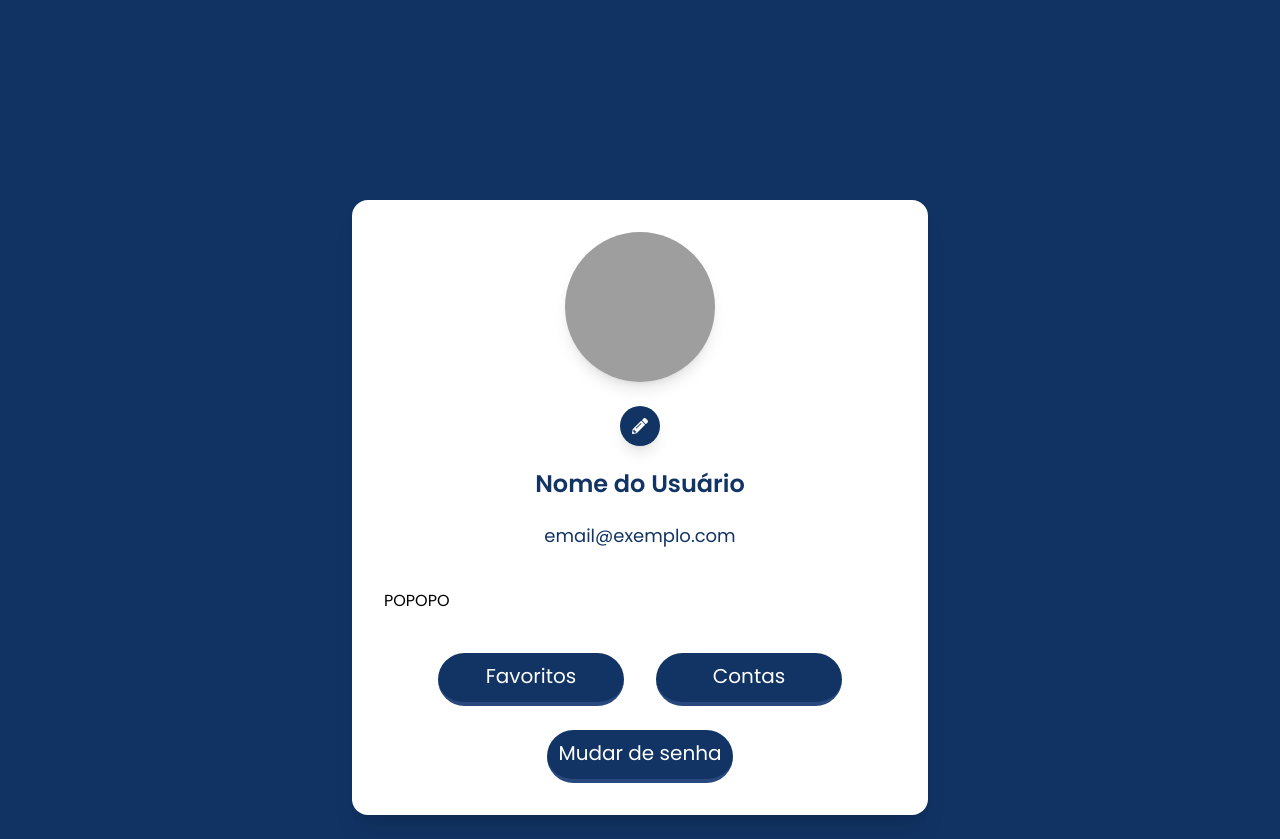
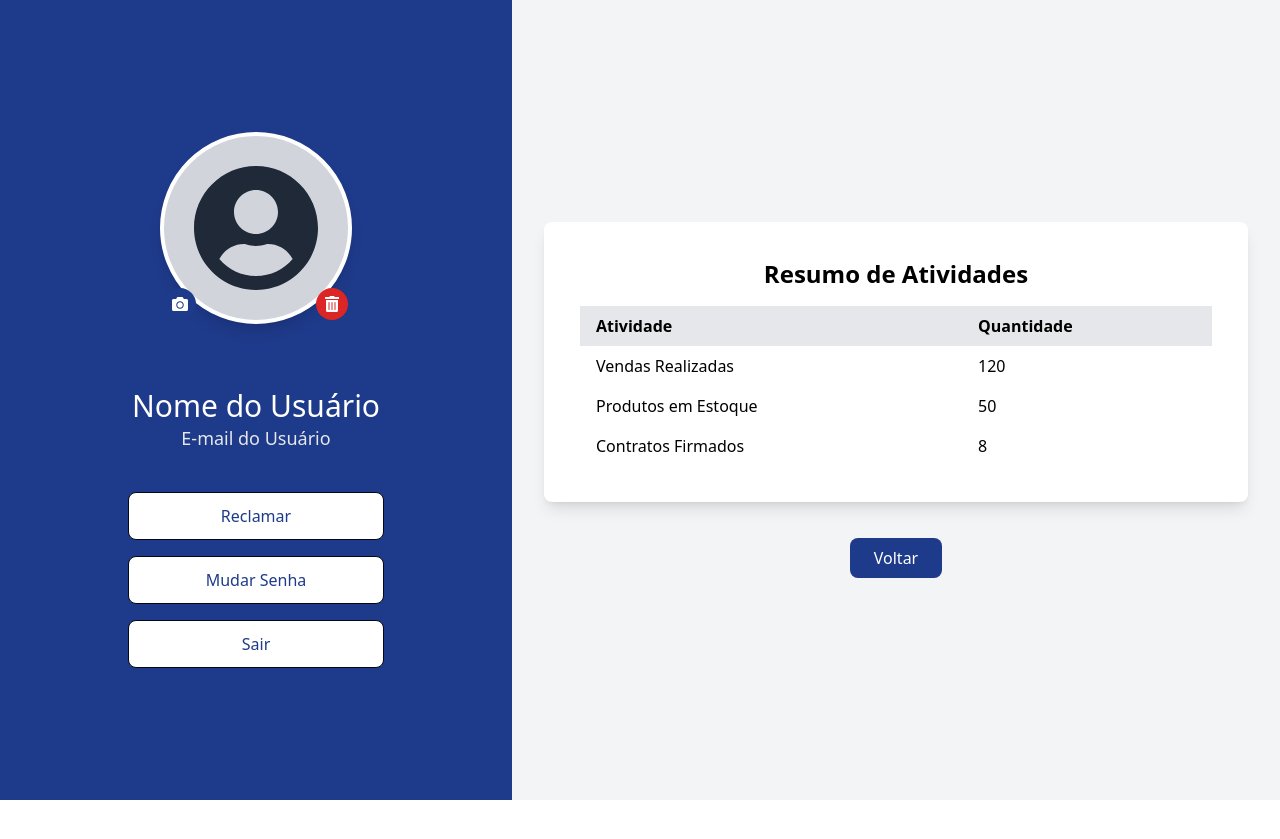
Before and after one commit to LiviaCrazy/Sistema-De-Estoque, a React (Vite) app: page /perfil in a window 1280 px wide. After the commit the page ends 800 px from the top, so only its background shows below. Built offline with nearby package versions, Linux system fonts and the light colour scheme; grey boxes are pictures that could not be loaded.

Commit message:
Descrição do que foi modificado

```diff
--- a/package.json
+++ b/package.json
@@ -16,6 +16,7 @@
     "react": "^18.3.1",
     "react-chartjs-2": "^5.2.0",
     "react-dom": "^18.3.1",
+    "react-fontawesome": "^1.7.1",
     "react-icons": "^5.4.0",
     "react-router-dom": "^6.28.0",
     "react-transition-group": "^4.4.5"
--- a/src/components/Perfil.jsx
+++ b/src/components/Perfil.jsx
@@ -1,127 +1,180 @@
 import React, { useState, useEffect } from "react";
-import { FaPencilAlt, FaTrashAlt } from "react-icons/fa";
-import { Link, useNavigate } from "react-router-dom";
+import { Link, useNavigate } from "react-router-dom"; // Importando useNavigate
+import { FaUserCircle, FaCamera, FaTrashAlt } from 'react-icons/fa';
 
-const InputField = ({ label, type = "text", placeholder, Icon }) => (
-  <div className="flex items-center space-x-3 border-b-2 border-[#768190] mb-6">
-    {Icon && <Icon className="w-6 h-6 text-[#768190]" />}
-    <input
-      type={type}
-      placeholder={placeholder}
-      className="w-full p-2 text-[#000000] bg-transparent outline-none text-[20px] font-normal"
-    />
-  </div>
-);
+function Perfil() {
+  // Estado para armazenar a imagem do avatar
+  const [avatarImage, setAvatarImage] = useState(null);
 
-const Button = ({ label, className, to, onClick }) => (
-  <Link
-    to={to}
-    className={`block w-[186px] h-[53px] bg-[#123465] border-b-4 border-[#28487E] rounded-[40px] ${className} transition-all duration-300 ease-in-out hover:bg-[#0a1f3d]`}
-    onClick={onClick}
-  >
-    <span className="text-white text-[20px] font-light block text-center py-2">{label}</span>
-  </Link>
-);
+  // Estado para armazenar os dados do resumo de atividades
+  const [resumoAtividades, setResumoAtividades] = useState({
+    vendasRealizadas: 0,
+    produtosEstoque: 0,
+    contratosFirmados: 0,
+  });
 
-const ProfileCard = ({ avatar, onAvatarChange, onRemoveAvatar, userName, userEmail }) => (
-  <div className="flex flex-col items-center space-y-6">
-    <div className="relative w-[150px] h-[150px] bg-white border-none rounded-full overflow-hidden shadow-lg">
-      <img
-        src={avatar}
-        alt="User Avatar"
-        className="w-full h-full object-cover"
-      />
-    </div>
+  // Estado para armazenar o nome e e-mail do usuário
+  const [usuario, setUsuario] = useState({
+    nome: '',
+    email: ''
+  });
 
-    <div className="flex items-center space-x-4 mt-4">
-      <label className="bg-[#123465] p-3 rounded-full cursor-pointer shadow-lg transform hover:scale-105 transition-all">
-        <input
-          type="file"
-          accept="image/*"
-          className="absolute top-0 left-0 w-full h-full opacity-0"
-          onChange={onAvatarChange}
-        />
-        <FaPencilAlt className="text-white" />
-      </label>
+  // Hook para navegação
+  const navigate = useNavigate();
 
-      {avatar !== "https://png.pngtree.com/png-vector/20191009/ourmid/pngtree-user-icon-png-image_1796659.jpg" && (
-        <button
-          onClick={onRemoveAvatar}
-          className="bg-red-500 p-3 rounded-full cursor-pointer shadow-lg transform hover:scale-105 transition-all"
-        >
-          <FaTrashAlt className="text-white" />
-        </button>
-      )}
-    </div>
-
-    <div className="text-[#123465] text-[24px] font-semibold leading-[28px]">{userName}</div>
-    <div className="text-[#123465] text-[18px] font-normal">{userEmail}</div>
-  </div>
-);
-
-const Perfil = () => {
-  const navigate = useNavigate();
-  const defaultAvatar = "https://png.pngtree.com/png-vector/20191009/ourmid/pngtree-user-icon-png-image_1796659.jpg";
-  const [avatar, setAvatar] = useState(localStorage.getItem("avatar") || defaultAvatar);
-  const [userName, setUserName] = useState(localStorage.getItem("userName") || "Nome do Usuário");
-  const [userEmail, setUserEmail] = useState(localStorage.getItem("userEmail") || "email@exemplo.com");
-
-  const handleAvatarChange = (e) => {
-    const file = e.target.files[0];
+  // Função para lidar com a seleção da imagem
+  const handleAvatarChange = (event) => {
+    const file = event.target.files[0];
     if (file) {
-      const reader = new FileReader();
-      reader.onloadend = () => {
-        const newAvatar = reader.result;
-        setAvatar(newAvatar);
-        localStorage.setItem("avatar", newAvatar);
-      };
-      reader.readAsDataURL(file);
+      // Cria uma URL temporária para a imagem selecionada
+      const imageUrl = URL.createObjectURL(file);
+      setAvatarImage(imageUrl);
+      // Salva a imagem no localStorage
+      localStorage.setItem("avatarImage", imageUrl);
     }
   };
 
+  // Função para remover a imagem do avatar
   const handleRemoveAvatar = () => {
-    setAvatar(defaultAvatar);
-    localStorage.removeItem("avatar");
+    setAvatarImage(null);
+    // Remove a imagem do localStorage
+    localStorage.removeItem("avatarImage");
   };
 
+  // Carregar a imagem do localStorage e as informações do usuário quando o componente for montado
   useEffect(() => {
-    const savedUserName = localStorage.getItem("userName");
-    const savedUserEmail = localStorage.getItem("userEmail");
+    const savedAvatar = localStorage.getItem("avatarImage");
+    if (savedAvatar) {
+      setAvatarImage(savedAvatar);
+    }
 
-    if (savedUserName) setUserName(savedUserName);
-    if (savedUserEmail) setUserEmail(savedUserEmail);
+    // Carregar as informações do usuário (nome e e-mail)
+    const savedNome = localStorage.getItem("nome");
+    const savedEmail = localStorage.getItem("email");
+
+    if (savedNome && savedEmail) {
+      setUsuario({
+        nome: savedNome,
+        email: savedEmail,
+      });
+    }
+
+    // Simulação de dados do resumo de atividades
+    const dadosAtividades = {
+      vendasRealizadas: 120, // Exemplo de vendas realizadas
+      produtosEstoque: 50,  // Exemplo de produtos em estoque
+      contratosFirmados: 8, // Exemplo de contratos firmados
+    };
+    setResumoAtividades(dadosAtividades);
   }, []);
 
+  // Função para voltar para a página anterior
+  const handleGoBack = () => {
+    navigate(-1); // Volta para a página anterior no histórico
+  };
+
   return (
-    <div className="relative w-full min-h-screen bg-gradient-to-t from-[#113364] to-[#113364] p-6">
-      <div className="bg-white p-8 rounded-2xl shadow-xl w-full max-w-xl mx-auto mt-44">
-        <div className="flex justify-center">
-          <ProfileCard
-            avatar={avatar}
-            onAvatarChange={handleAvatarChange}
-            onRemoveAvatar={handleRemoveAvatar}
-            userName={userName}
-            userEmail={userEmail}
+    <div className="flex w-full h-screen font-sans">
+
+      {/* Seção Esquerda */}
+      <div className="w-2/5 bg-blue-900 text-white p-8 flex flex-col items-center justify-center">
+        {/* Avatar */}
+        <div className="relative w-48 h-48 bg-gray-300 rounded-full border-4 border-white shadow-lg mb-16 flex items-center justify-center">
+          {/* Se houver uma imagem, exibe a imagem, caso contrário exibe o ícone de avatar */}
+          {avatarImage ? (
+            <img
+              src={avatarImage}
+              alt="Avatar"
+              className="w-full h-full object-cover rounded-full"
+            />
+          ) : (
+            <FaUserCircle className="text-9xl text-gray-800" /> // Ícone de usuário do react-icons
+          )}
+
+          {/* Ícone para trocar a imagem */}
+          <label
+            htmlFor="avatar-upload"
+            className="absolute bottom-0 left-0 bg-blue-900 text-white hover:bg-blue-950 p-2 rounded-full cursor-pointer transition-all"
+          >
+            <FaCamera /> {/* Ícone de câmera do react-icons */}
+          </label>
+
+          {/* Ícone de lixeira para remover a imagem */}
+          <button
+            onClick={handleRemoveAvatar}
+            className="absolute bottom-0 right-0 bg-red-600 text-white hover:bg-red-800 p-2 rounded-full cursor-pointer transition-all"
+          >
+            <FaTrashAlt /> {/* Ícone de lixeira */}
+          </button>
+
+          <input
+            id="avatar-upload"
+            type="file"
+            accept="image/*"
+            onChange={handleAvatarChange}
+            className="hidden"
           />
         </div>
 
-        <div className="flex justify-center mt-10 space-x-8">
-          <div className="w-[4000px]">
-            <p> POPOPO</p>
-          </div>
+        {/* Informações sociais */}
+        <div className="text-center mb-10">
+          {/* Exibindo o nome e e-mail do usuário */}
+          <h2 className="text-3xl">{usuario.nome || "Nome do Usuário"}</h2>
+          <p className="text-lg text-gray-200">{usuario.email || "E-mail do Usuário"}</p>
         </div>
 
-        <div className="flex justify-center space-x-8 mt-10">
-          <Button label="Favoritos" to="/favoritos" />
-          <Button label="Contas" to="/contas" />
+        {/* Botões */}
+        <div className="flex flex-wrap justify-center gap-4">
+
+          <button className="bg-white text-blue-900 border py-2 px-6 rounded-lg w-64 h-12 transition-all hover:bg-red-600 hover:text-white border-gray-950">Reclamar</button>
+
+          <button className="bg-white text-blue-900 border py-2 px-6 rounded-lg w-64 h-12 transition-all hover:bg-blue-600 hover:text-white border-gray-950" onClick={() => navigate("/esqueci")}>Mudar Senha</button>
+
+          <button className="bg-white text-blue-900 border py-2 px-6 rounded-lg w-64 h-12 transition-all hover:bg-blue-600 hover:text-white border-gray-950 " onClick={() => navigate("/")}>Sair</button>
+        </div>
+      </div>
+
+      {/* Seção Direita */}
+      <div className="w-3/5 bg-gray-100 p-8 flex flex-col items-center justify-center">
+
+        {/* Tabela de Vendas, Produtos e Contratos */}
+        <div className="w-full bg-white p-9 rounded-lg shadow-lg mb-9">
+          <h3 className="text-2xl font-semibold text-center mb-4">Resumo de Atividades</h3>
+          <table className="w-full table-auto border-collapse">
+            <thead>
+              <tr className="bg-gray-200">
+                <th className="py-2 px-4 text-left">Atividade</th>
+                <th className="py-2 px-4 text-left">Quantidade</th>
+              </tr>
+            </thead>
+            <tbody>
+              <tr>
+                <td className="py-2 px-4">Vendas Realizadas</td>
+                <td className="py-2 px-4">{resumoAtividades.vendasRealizadas}</td>
+              </tr>
+              <tr>
+                <td className="py-2 px-4">Produtos em Estoque</td>
+                <td className="py-2 px-4">{resumoAtividades.produtosEstoque}</td>
+              </tr>
+              <tr>
+                <td className="py-2 px-4">Contratos Firmados</td>
+                <td className="py-2 px-4">{resumoAtividades.contratosFirmados}</td>
+              </tr>
+            </tbody>
+          </table>
         </div>
 
-        <div className="flex justify-center space-x-8 mt-6">
-          <Button label="Mudar de senha" to="/esqueci" />
-        </div>
+        {/* Botão Voltar */}
+        <button
+          onClick={handleGoBack}
+          className="bg-blue-900 text-white py-2 px-6 rounded-lg hover:bg-blue-700 transition-all"
+        >
+          Voltar
+        </button>
       </div>
+
     </div>
   );
-};
+}
 
 export default Perfil;
```
Also changed, not shown: 1 other file (tests, documents, lock files or other folders).
